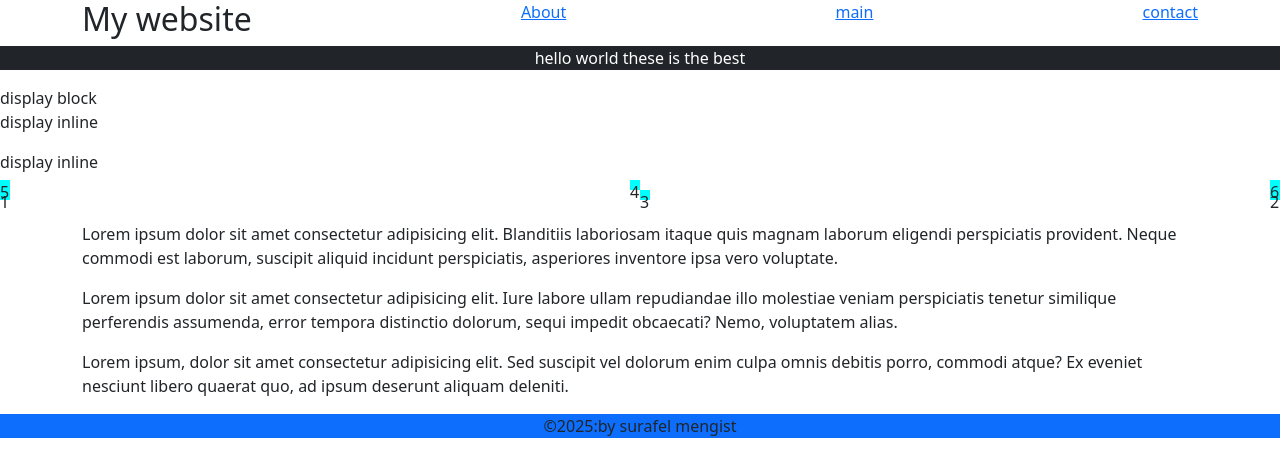
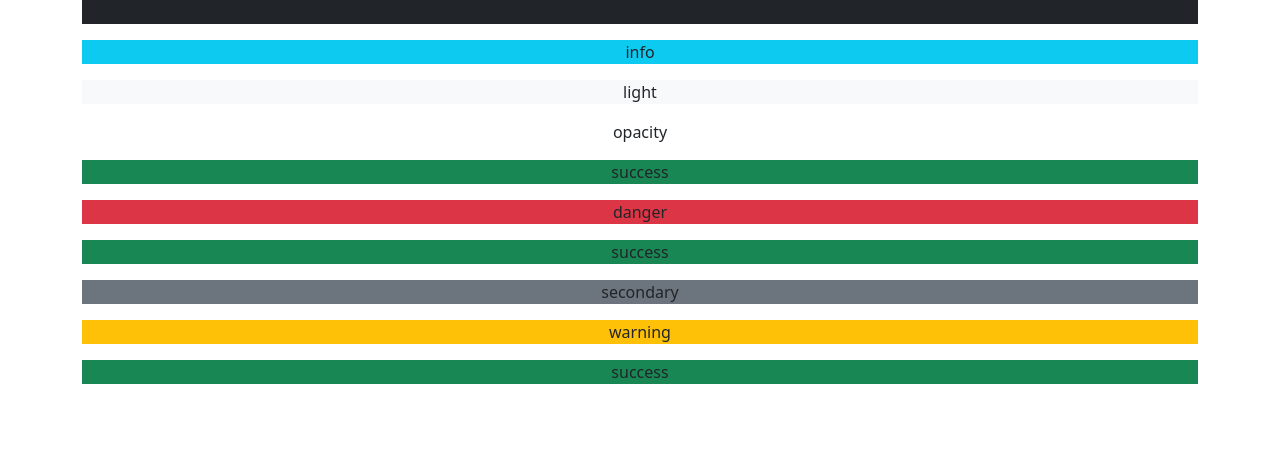
Before and after one commit to abyssiniatech/Bootstrap5_course, a website: page index.html in a window 1280 px wide. Drawn offline with nearby package versions, Linux system fonts and the light colour scheme.

Commit message:
lession6

```diff
--- a/index.html
+++ b/index.html
@@ -9,43 +9,18 @@
     <link rel ="stylesheet"  href="./node_modules//bootstrap//dist/css//bootstrap.min.css">
 </head>
 <body>
-    <!-- nav property in bootstrap -->
-     <nav class="container d-flex justify-content-between list-unstyled text-decoration-none">
-            <h2>My website</h2>
-             <a href="#">About</a>
-             <a href="#">main</a>
-             <a href="#">contact</a>
-     </nav>
-          <!-- display property in bootstrap -->
-           <div class="bg-primary ">
-               <p class="bg-dark text-bold text-white bold text-center">hello world  these is the best</p>
-           </div>
-
-      <p class="d-inline">display block</p>
-      <p class="d-block">display inline</p>
-      <p class="d-inlineblock">display inline</p>
-         <!-- position property in bootstrap -->
-
-          <!-- position property in bootstrap -->
-
-          <div class="position-relative ">
-            <div style="width:10px; height:10px; background-color: aqua;" class="position-absolute top-0 start-0">1</div>
-            <div style="width:10px; height:10px; background-color: aqua;" class="position-absolute top-0 end-0">2</div>
-            <div style="width:10px; height:10px; background-color: aqua;" class="position-absolute top-50 start-50">3</div>
-            <div style="width:10px; height:10px; background-color: aqua;" class="position-absolute bottom-50 end-50">4</div>
-            <div style="width:10px; height:10px; background-color: aqua;" class="position-absolute bottom-0 start-0">5</div>
-            <div style="width:10px; height:10px; background-color: aqua;" class="position-absolute bottom-0 end-0">6</div>
-          </div>
-          <!-- lorem sample project -->
-           <div class="container display-inlineblock mt-5">
-           <p>Lorem ipsum dolor sit amet consectetur adipisicing elit. Blanditiis laboriosam itaque quis magnam laborum eligendi perspiciatis provident. Neque commodi est laborum, suscipit aliquid incidunt perspiciatis, asperiores inventore ipsa vero voluptate.</p>
-           <p>Lorem ipsum dolor sit amet consectetur adipisicing elit. Iure labore ullam repudiandae illo molestiae veniam perspiciatis tenetur similique perferendis assumenda, error tempora distinctio dolorum, sequi impedit obcaecati? Nemo, voluptatem alias.</p>
-           <p>Lorem ipsum, dolor sit amet consectetur adipisicing elit. Sed suscipit vel dolorum enim culpa omnis debitis porro, commodi atque? Ex eveniet nesciunt libero quaerat quo, ad ipsum deserunt aliquam deleniti.</p>
-        </div>
-        <!-- footer property in bootsyrap -->
-
-        <div class="bg-primary text-center">
-            <p>&copy;2025:by surafel mengist</p>
-        </div>
+    <!-- background color -->
+         <div class="container text-center ">
+            <p class="bg-dark">dark</p>
+            <p class="bg-info">info</p>
+            <p class="bg-light">light</p>
+            <p class="bg-opacity-50">opacity</p>
+            <p class="bg-success">success</p>
+            <p class="bg-danger">danger</p>
+            <p class="bg-success">success</p>
+            <p class="bg-secondary">secondary</p>
+            <p class="bg-warning">warning</p>
+            <p class="bg-success">success</p>
+         </div>
 </body>
 </html>
```
